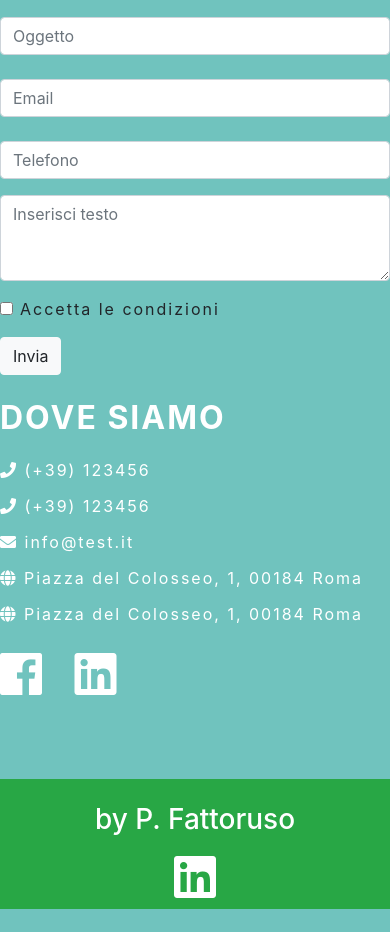
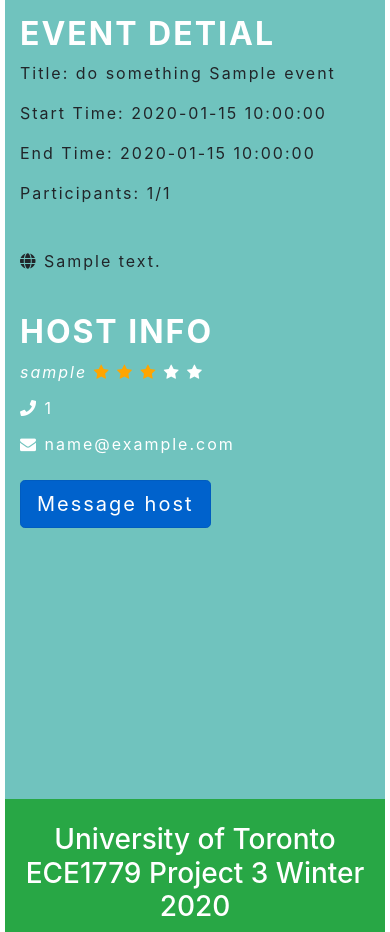
Before and after one commit to rachelran6/aws-lambda-based-neighborhood-connection-application, a Flask app: template app/templates/event.html in a window 390 px wide. Shown: the part 619-1551 px from the top of the page. Before the commit the page ends 1528 px from the top, so only its background shows below. Run offline with Flask 2, Linux system fonts and the light colour scheme; the template is opened without the code that fills it: most values are stand-ins (such as "Sample title", 1, 10 or a date in 2020); some libraries are stand-ins or nearby versions.

Commit message:
more on event page

```diff
--- a/app/templates/event.html
+++ b/app/templates/event.html
@@ -1,7 +1,6 @@
 <!doctype html>
 <html lang="en">
     <head>
-        <!-- Required meta tags -->
         <meta charset="utf-8">
         <meta name="viewport" content="width=device-width, initial-scale=1, shrink-to-fit=no">
         <link rel="shortcut icon" type="image/png" href="favicon_io/favicon-32x32.png"/>
@@ -11,92 +10,84 @@
         <script src="//maxcdn.bootstrapcdn.com/bootstrap/4.1.1/js/bootstrap.min.js"></script>
         <script src="//cdnjs.cloudflare.com/ajax/libs/jquery/3.2.1/jquery.min.js"></script>
         <link rel="stylesheet" href="https://use.fontawesome.com/releases/v5.0.10/css/all.css" integrity="sha384-+d0P83n9kaQMCwj8F4RJB66tzIwOKmrdb46+porD/OvrJ+37WqIM7UoBtwHO6Nlg" crossorigin="anonymous">
+        <link rel="stylesheet" href="https://cdnjs.cloudflare.com/ajax/libs/font-awesome/4.7.0/css/font-awesome.min.css">
     </head>
     <body>
         <div class="row" id="contatti">
             <div class="container mt-5" >
-
                 <div class="row" style="height:550px;">
-            <div class="col-md-6 maps" >
-                <iframe src="https://www.google.com/maps/embed?pb=!1m14!1m8!1m3!1d11880.492291371422!2d12.4922309!3d41.8902102!3m2!1i1024!2i768!4f13.1!3m3!1m2!1s0x0%3A0x28f1c82e908503c4!2sColosseo!5e0!3m2!1sit!2sit!4v1524815927977" frameborder="0" style="border:0" allowfullscreen></iframe>
-            </div>
+                    <div id="map" class="col-md-6 maps"></div>
                     <div class="col-md-6">
-                <h2 class="text-uppercase mt-3 font-weight-bold text-white">CONTATTACI</h2>
+                        <h2 class="text-uppercase mt-3 font-weight-bold text-white">Event Detial</h2>
                         <form action="">
                         <div class="row">
-                    <div class="col-lg-6">
+                            <div class="col-12">
                                 <div class="form-group">
-                        <input type="text" class="form-control mt-2" placeholder="Nome/Società" required>
+                                    <p3>Title: do something {{event['event_title']}}</p3>
                                 </div>
                             </div>
                             <div class="col-lg-6">
                                 <div class="form-group">
-                        <input type="text" class="form-control mt-2" placeholder="Oggetto" required>
+                                    <p3>Start Time: {{event['start_time']}} </p3>
                                 </div>
                             </div>
                             <div class="col-lg-6">
                                 <div class="form-group">
-                        <input type="email" class="form-control mt-2" placeholder="Email" required>
+                                    <p3>End Time: {{event['end_time']}}</p3>
                                 </div>
                             </div>
                             <div class="col-lg-6">
                                 <div class="form-group">
-                        <input type="number" class="form-control mt-2" placeholder="Telefono" required>
+                                    <p3>Participants: {{event['participant_count']}}/{{event['required_participant_count']}}</p3>
+                                </div>
+                            </div>
+                            <div class="col-lg-6">
+                                <div class="form-group">
+                                    <p3></p3>
                                 </div>
                             </div>
                             <div class="col-12">
                                 <div class="form-group">
-                        <textarea class="form-control" id="exampleFormControlTextarea1" placeholder="Inserisci testo" rows="3" required></textarea>
+                                <i class="fas fa-globe mt-3"></i><p3> {{event['address']}} </p3>
                                 </div>
-                    </div>
-                    <div class="col-12">
-                    <div class="form-group">
-                    <div class="form-check">
-                        <input class="form-check-input" type="checkbox" value="" id="invalidCheck2" required>
-                        <label class="form-check-label" for="invalidCheck2">
-                        Accetta le condizioni
-                        </label>
-                    </div>
-                    </div>
-                    </div>
-                    <div class="col-12">
-                    <button class="btn btn-light" type="submit">Invia</button>
                             </div>
                         </div>
                         </form>
                         <div class="text-white">
-                <h2 class="text-uppercase mt-4 font-weight-bold">dove siamo</h2>
-
-                <i class="fas fa-phone mt-3"></i> <a href="tel:+">(+39) 123456</a><br>
-                <i class="fas fa-phone mt-3"></i> <a href="tel:+">(+39) 123456</a><br>
-                <i class="fa fa-envelope mt-3"></i> <a href="">info@test.it</a><br>
-                <i class="fas fa-globe mt-3"></i> Piazza del Colosseo, 1, 00184 Roma<br>
-                <i class="fas fa-globe mt-3"></i> Piazza del Colosseo, 1, 00184 Roma<br>
+                            <h2 class="text-uppercase mt-4 font-weight-bold">Host Info</h2>
+                            <i> {{event['username']}} </i>
+                            <span class="fa fa-star checked"></span>
+                            <span class="fa fa-star checked"></span>
+                            <span class="fa fa-star checked"></span>
+                            <span class="fa fa-star"></span>
+                            <span class="fa fa-star"></span><br>
+                            <i class="fas fa-phone mt-3"></i> <a href="tel:+">{{event['host_phone_number']}}</a><br>
+                            <i class="fa fa-envelope mt-3"></i> <a href="">{{event['host_email']}}</a><br>
                             <div class="my-4">
-                <a href=""><i class="fab fa-facebook fa-3x pr-4"></i></a>
-                <a href=""><i class="fab fa-linkedin fa-3x"></i></a>
+                                <a href="#" class="btn btn-primary btn-lg active" role="button" aria-pressed="true">Message host</a>
                             </div>
                         </div>
                     </div>
-
                 </div>
             </div>
         </div>
-
         <div class="row text-center bg-success text-white" id="author">
             <div class="col-12 mt-4 h3 ">
-        <a href="#">by P. Fattoruso</a>
-        </div>
-        <div class="col-12 my-2">
-        <a href="https://www.linkedin.com/in/paolofattoruso/" target="_blank"><i class="fab fa-linkedin fa-3x"></i></a>
+                <a href="#"> University of Toronto ECE1779 Project 3 Winter 2020</a>
             </div>
         </div>
-
     </body>
     <script>
-
+        var map;
+        function initMap() {
+            map = new google.maps.Map(document.getElementById('map'), {
+            center: {lat: -34.397, lng: 150.644},
+            zoom: 8
+            });
+        }
     </script>
-
+    <script src="https://maps.googleapis.com/maps/api/js?key=AIzaSyDbhbcq9vDMMwwl2LG7DE5PQK5Os-hbgSw&callback=initMap"
+    async defer></script>
     <style>
         #contatti{
         background-color: #70c3be;
@@ -106,52 +97,50 @@
         color: #fff;
         text-decoration: none;
         }
-
-
         @media (max-width: 575.98px) {
-
             #contatti{padding-bottom: 800px;}
             #contatti .maps iframe{
                 width: 100%;
                 height: 450px;
             }
         }
-
-
         @media (min-width: 576px) {
-
-        #contatti{padding-bottom: 800px;}
-
+            #contatti{padding-bottom: 800px;
+        }
         #contatti .maps iframe{
                 width: 100%;
                 height: 450px;
             }
         }
-
         @media (min-width: 768px) {
-
         #contatti{padding-bottom: 350px;}
-
         #contatti .maps iframe{
             width: 100%;
             height: 850px;
         }
         }
-
         @media (min-width: 992px) {
         #contatti{padding-bottom: 200px;}
-
         #contatti .maps iframe{
             width: 100%;
             height: 700px;
         }
         }
-
-
         #author a{
         color: #fff;
         text-decoration: none;
-
+        }
+        .checked {
+            color: orange;
+        }
+        #map {
+            height: 100%;
+        }
+        /* Optional: Makes the sample page fill the window. */
+        html, body {
+            height: 90%;
+            margin: 5px;
+            padding: 5px;
         }
     </style>
 
```
Lines whose indentation alone changed are shown as unchanged.
